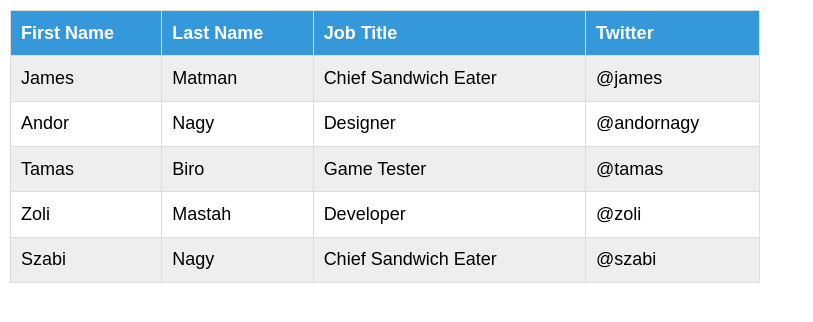
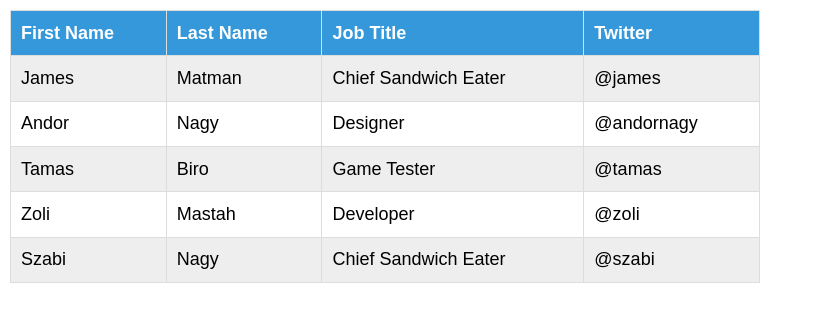
Before and after one commit to krivorotovss/WebCourse, a plain HTML site: page CSS Table/index.html in a window 1280 px wide. Shown: the whole page, without its empty margins (0-813 px from the left). Drawn offline with nearby package versions, Linux system fonts and the light colour scheme.

Commit message:
Fixed CSS Table

```diff
--- a/CSS Table/index.html
+++ b/CSS Table/index.html
@@ -10,6 +10,7 @@
 </head>
 <body>
 <div class="content">
+    <div class="my-table">
         <table>
             <tr>
                 <th class="table-head">First Name</th>
@@ -49,5 +50,6 @@
             </tr>
         </table>
     </div>
+</div>
 </body>
 </html>
--- a/CSS Table/style.css
+++ b/CSS Table/style.css
@@ -1,22 +1,23 @@
 .content {
-    max-width: 749px;
+    max-width: 750px;
     box-sizing: border-box;
     margin: 10px 10px 0;
 }
 
-table {
-    width: 750px;
+.my-table table {
+    table-layout: fixed;
+    width: 100%;
     height: 273px;
     border: 1px solid #DDDDDD;
+    border-collapse: collapse;
     background: #fff;
     font-family: "Arial", "Arial", serif;
     font-size: 18px;
     font-weight: lighter;
-    border-collapse: collapse;
     text-align: left;
 }
 
-th, td {
+.my-table th, td {
     border-top: 1px solid #DDDDDD;
     border-right: 1px solid #DDDDDD;
     padding: 10px 15px 10px 10px;
@@ -24,19 +25,19 @@ th, td {
     width: 20%;
 }
 
-.col-width1 {
+.my-table .col-width1 {
     width: 36%;
 }
 
-.col-width2 {
+.my-table .col-width2 {
     width: 23%;
 }
 
-.table-head{
+.my-table .table-head {
     background: #3498DB;
     color: #fff;
 }
 
-tr:nth-child(2n) {
+.my-table tr:nth-child(2n) {
     background: #EEEEEE;
 }
```
Lines whose indentation alone changed are shown as unchanged.
